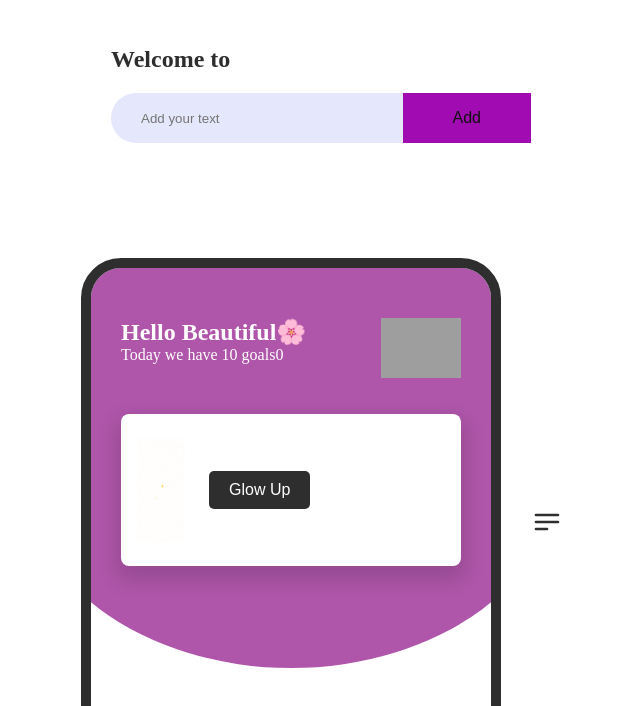
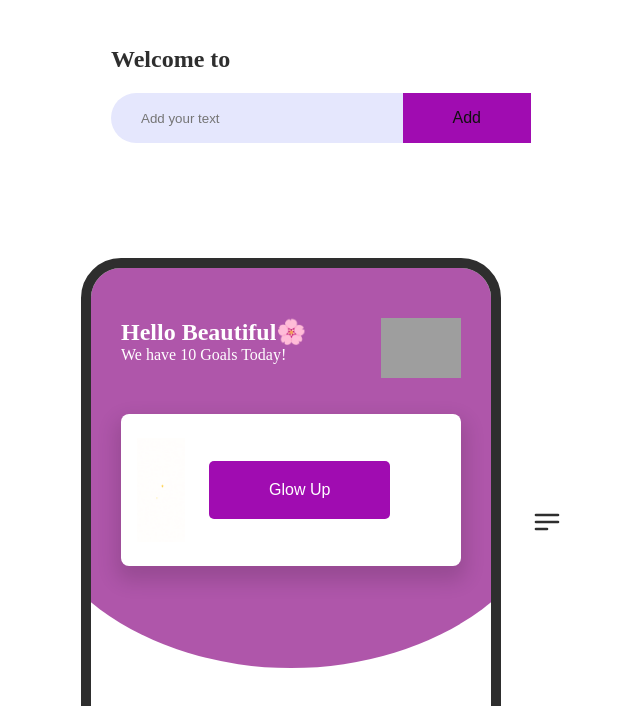
Before and after one commit to AriMar159/SBA-316, a plain HTML site: page index.html in a window 1280 px wide. Shown: the part 94-800 px from the top of the page, without its empty margins (303-943 px from the left). Drawn offline with Linux system fonts and the light colour scheme; grey boxes are pictures that could not be loaded; a web font is replaced by a local one.

```diff
--- a/index.html
+++ b/index.html
@@ -23,7 +23,7 @@
           <div class="welcome">
             <div class="content">
                 <h1>Hello Beautiful🌸</h1>
-                    <p>Today we have 10 goals<span id="total-goals">0</span></p>
+                    <p>We have 10 Goals Today!<span id="total-goals"></span></p>
                     </div>
                     <div class="img">
                     <img src="images/bloomingflower.gif" alt="Blooming flower">
--- a/style/style.css
+++ b/style/style.css
@@ -13,7 +13,7 @@ body {
     align-items: center;
     justify-content: center;
     color: #2e2e2e;
-    font-family: "Sofia",
+    font-family: "Sofia";
     background-color: #fff;
 }
 
@@ -317,7 +317,7 @@ ul li span:hover{
 .task-wrapper {
     display: flex;
     justify-content: space-between;
-    align-items:center;
+    align-items:cen;
 }
 
 
@@ -379,10 +379,10 @@ ul li span:hover{
     display: inline-block;
 }
 .checklist-toggle {
-    padding: 10px 20px;
+    padding: 20px 60px;
     font-size: 16px;
     cursor: pointer;
-    background-color: #2e2e2e;
+    background-color: #a00cb1;
     color: #fff;
     border: none;
     border-radius: 5px;
@@ -397,10 +397,11 @@ ul li span:hover{
     border-radius: 5px;
     box-shadow: 0 4px 8px rgba(0, 0, 0, 0.1);
     margin: 0;
-    padding: 10px;
+    padding: 120px;
     list-style: none;
     width: 200px;
 }
 .checklist li {
     margin: 10px 0;
+    ;
 }
```
